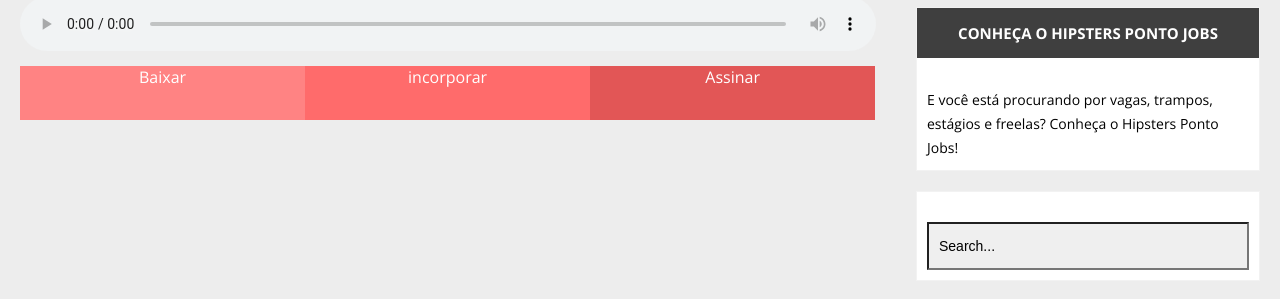
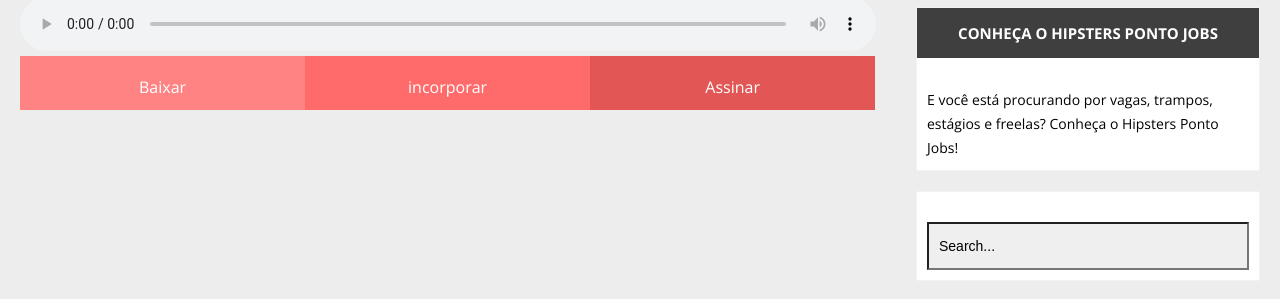
Before and after one commit to brunoalvesdasilvabr/Hipsters-Caelum, a plain HTML site: page podcast.html in a window 1280 px wide. Shown: the part 854-1153 px from the top of the page. Drawn offline with nearby package versions, Linux system fonts and the light colour scheme.

Commit message:
alteracao na class red square

```diff
--- a/css/podcast.css
+++ b/css/podcast.css
@@ -11,12 +11,13 @@
     color:white;
     text-align: center;
     text-decoration: none;
-
+    position: relative;
+    top: 20px;
 }
 
 .red-box{
 overflow: hidden;
-padding-top: 10px;
+
 }
 
 #red-square:nth-child(2){
```
